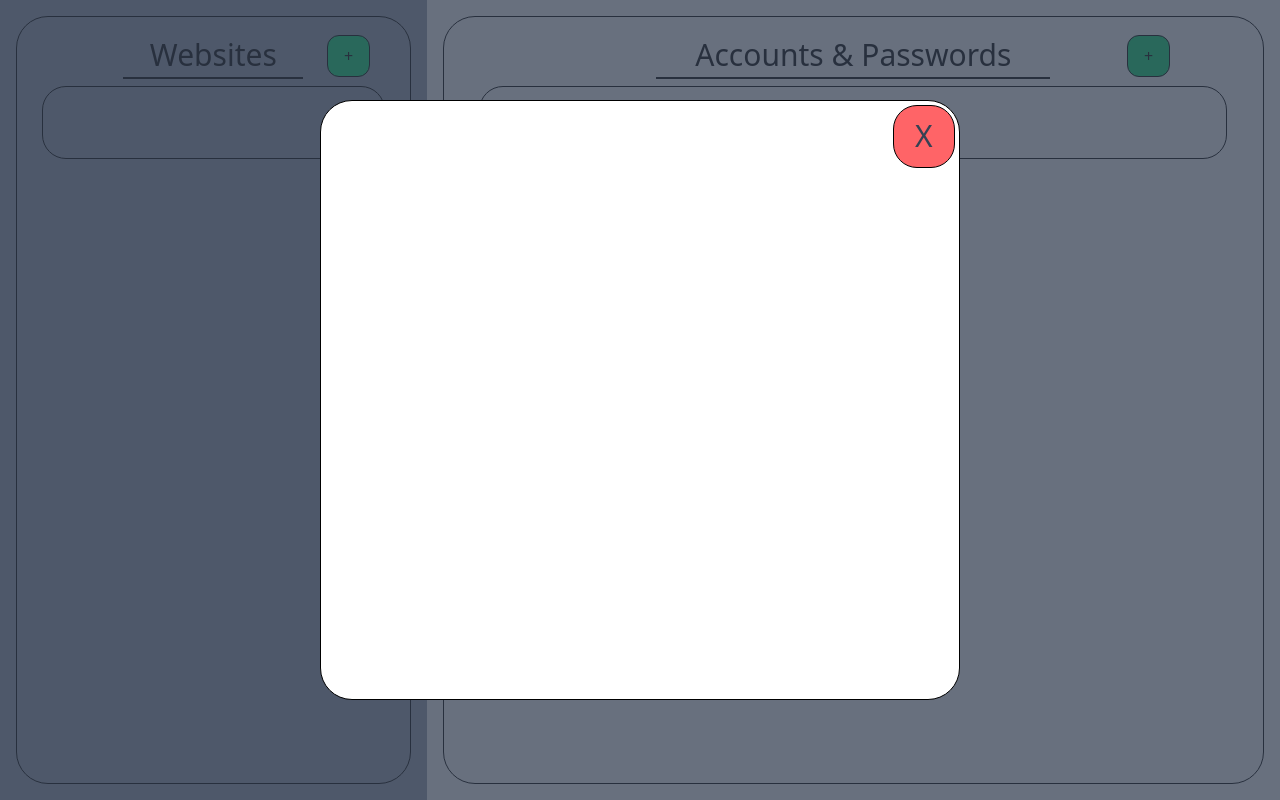
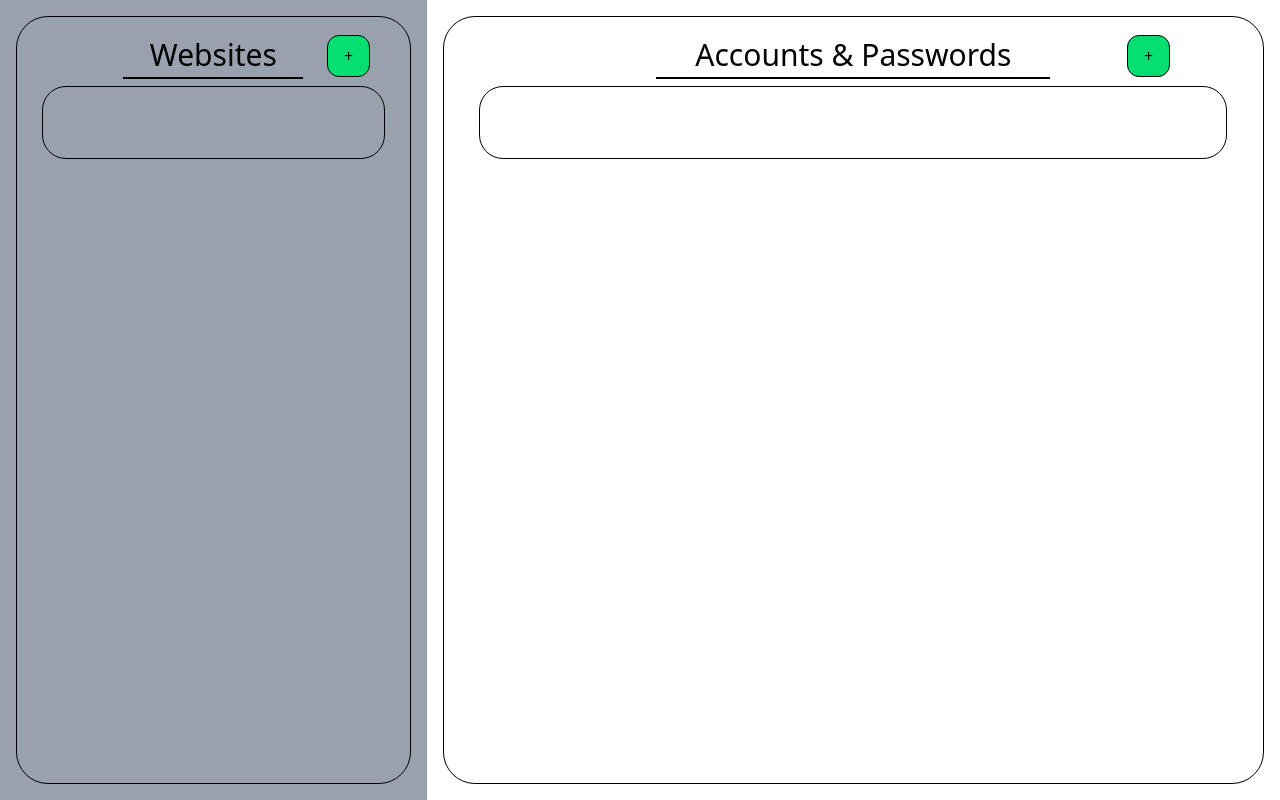
Before and after one commit to Ruchir-Kafle/create-task, a React (Vite) app in the folder passwordManager/: page / in a window 1280 px wide. Built offline with nearby package versions, Linux system fonts and the light colour scheme.

Commit message:
modal open/closing

```diff
--- a/passwordManager/src/App.tsx
+++ b/passwordManager/src/App.tsx
@@ -5,13 +5,13 @@ import PasswordBody from "./components/PasswordBody";
 import PopUp from "./components/PopUp";
 
 function App() {
-  const [close, setClose] = useState(false);
+  const [closed, setClosed] = useState(true);
 
   return (
     <>
-      <Sidebar></Sidebar>
-      <PasswordBody></PasswordBody>
-      <PopUp></PopUp>
+      <Sidebar setClosed={setClosed}></Sidebar>
+      <PasswordBody setClosed={setClosed}></PasswordBody>
+      <PopUp closed={closed} setClosed={setClosed}></PopUp>
     </>
   )
 }
--- a/passwordManager/src/components/PasswordBody.tsx
+++ b/passwordManager/src/components/PasswordBody.tsx
@@ -2,11 +2,15 @@ import Section from "./Section";
 import Tab from "./Tab";
 import Title from "./Title";
 
-function PasswordBody() {
+interface Props {
+    setClosed: React.Dispatch<React.SetStateAction<boolean>>;
+}
+
+function PasswordBody({setClosed}: Props) {
     return (
         <Section className="col-span-2 m-4">
-            <Title>Accounts & Passwords</Title>
-            <Tab></Tab>
+            <Title setClosed={() => setClosed(false)}>Accounts & Passwords</Title>
+            <Tab setClosed={setClosed}></Tab>
         </Section>
     )
 }
--- a/passwordManager/src/components/PopUp.tsx
+++ b/passwordManager/src/components/PopUp.tsx
@@ -1,16 +1,16 @@
 interface Props {
-    close: boolean;
-    setClose: (value: boolean) => React.Dispatch<React.SetStateAction<boolean>>;
+    closed: boolean;
+    setClosed: React.Dispatch<React.SetStateAction<boolean>>;
 }
 
-function PopUp({close, setClose}: Props) {
+function PopUp({closed, setClosed}: Props) {
     return (
-        <div className={"w-screen h-screen absolute top-0 left-0" + (close ? " hidden" : "")}>
+        <div className={"w-screen h-screen absolute top-0 left-0" + (closed ? " hidden" : "")}>
 
             <div className="w-screen h-screen opacity-75 bg-gray-700"></div>
 
             <div className="flex justify-end items-start h-[75%] w-[50%] p-1 absolute top-[12.5%] left-[25%] opacity-100 bg-white default-border rounded-4xl">
-                <button className="w-[62.5px] h-[62.5px] bg-red-400 text-gray-700 text-3xl default-border rounded-3xl" onClick={() => setClose(true)}>X</button>
+                <button className="w-[62.5px] h-[62.5px] bg-red-400 text-gray-700 text-3xl default-border rounded-3xl" onClick={() => setClosed(true)}>X</button>
             </div>
         </div>
     )
--- a/passwordManager/src/components/Sidebar.tsx
+++ b/passwordManager/src/components/Sidebar.tsx
@@ -2,12 +2,16 @@ import Tab from "./Tab";
 import Title from "./Title";
 import Section from "./Section";
 
-function Sidebar() {
+interface Props {
+    setClosed: React.Dispatch<React.SetStateAction<boolean>>;
+}
+
+function Sidebar({setClosed}: Props) {
     return (
         <div className="col-span-1 p-4 bg-gray-400">
             <Section className="w-full h-full">
-                <Title>Websites</Title>
-                <Tab></Tab>
+                <Title setClosed={setClosed}>Websites</Title>
+                <Tab setClosed={setClosed}></Tab>
             </Section>
         </div>
     )
--- a/passwordManager/src/components/Tab.tsx
+++ b/passwordManager/src/components/Tab.tsx
@@ -1,7 +1,11 @@
-function Tab() {
+interface Props {
+    setClosed: React.Dispatch<React.SetStateAction<boolean>>;
+}
+
+function Tab({setClosed}: Props) {
     return (
         <div className="flex w-full justify-center">
-            <button className="w-[95%] h-full default-border rounded-3xl"></button>
+            <button onClick={() => setClosed(false)} className="w-[95%] h-full default-border rounded-3xl"></button>
         </div>
     )
 }
--- a/passwordManager/src/components/Title.tsx
+++ b/passwordManager/src/components/Title.tsx
@@ -1,15 +1,16 @@
 interface Props {
     children: string;
+    setClosed: React.Dispatch<React.SetStateAction<boolean>>;
 }
 
-function Title({children}: Props) {
+function Title({children, setClosed}: Props) {
 
     return (
         <div className="row-span-1 row-start-1 row-end-1 custom-grid">
             <h1 className="col-start-2 text-3xl text-center border-b-2 p-1">{children}</h1>
 
             <div className="col-start-3 flex items-center justify-center">
-                <button className="w-[42.5px] h-[42.5px] flex items-center justify-center bg-green-400 default-border rounded-xl">+</button>
+                <button onClick={() => setClosed(false)} className="w-[42.5px] h-[42.5px] flex items-center justify-center bg-green-400 default-border rounded-xl">+</button>
             </div>
         </div>
     )
```
